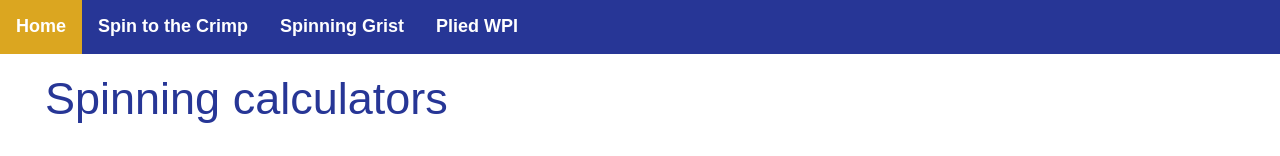
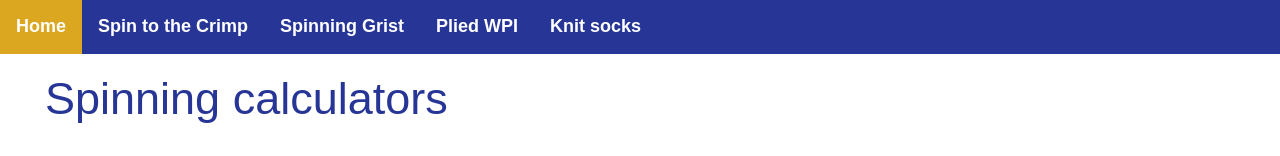
Before and after one commit to EvelineV/spinning, an Angular app: page / in a window 1280 px wide. Shown: the top 156 px of the page. Built offline with nearby package versions, Linux system fonts and the light colour scheme.

Commit message:
enable sock in navbar

```diff
--- a/src/app/app.component.html
+++ b/src/app/app.component.html
@@ -4,7 +4,7 @@
     <li><a routerLink="/spin-to-crimp" routerLinkActive="active">Spin to the Crimp</a></li>
     <li><a routerLink="/grist" routerLinkActive="active">Spinning Grist</a></li>
     <li><a routerLink="/plied-wpi" routerLinkActive="active">Plied WPI</a></li>
-    <!----<li><a routerLink="/knitting/socks" routerLinkActive="active">Knit socks</a></li>-->
+    <li><a routerLink="/knitting/socks" routerLinkActive="active">Knit socks</a></li>
   </ul>
 </nav>
 
```
